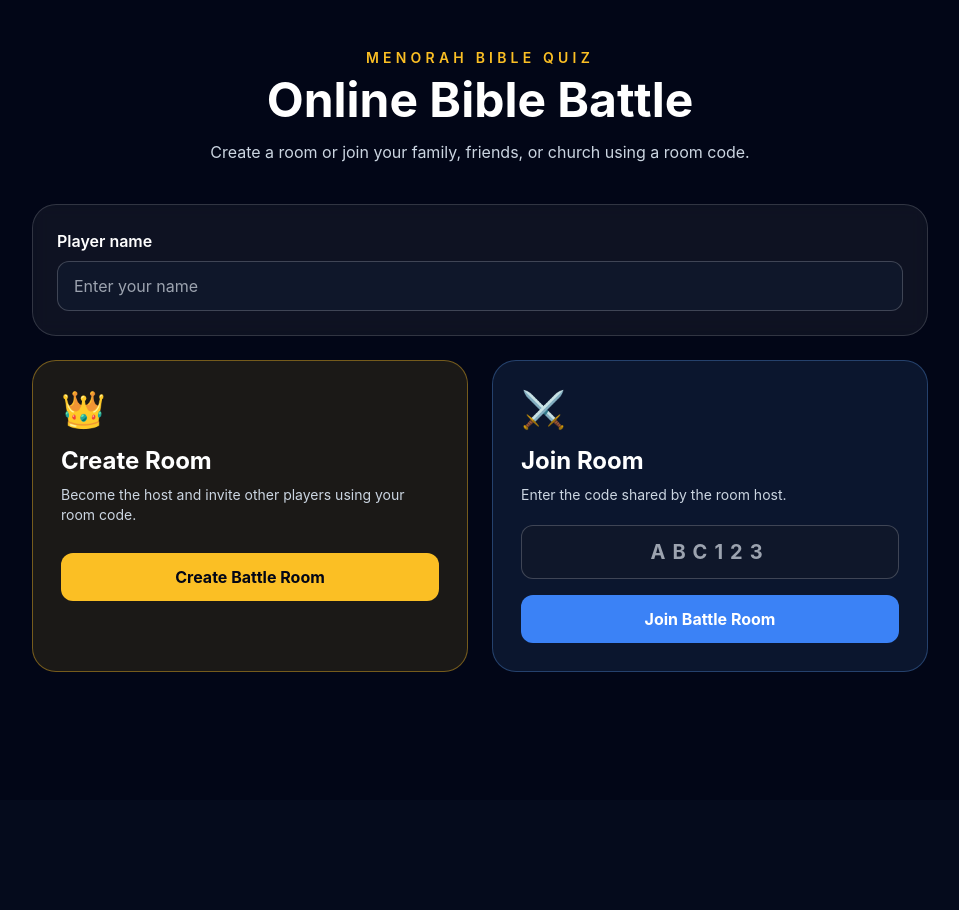
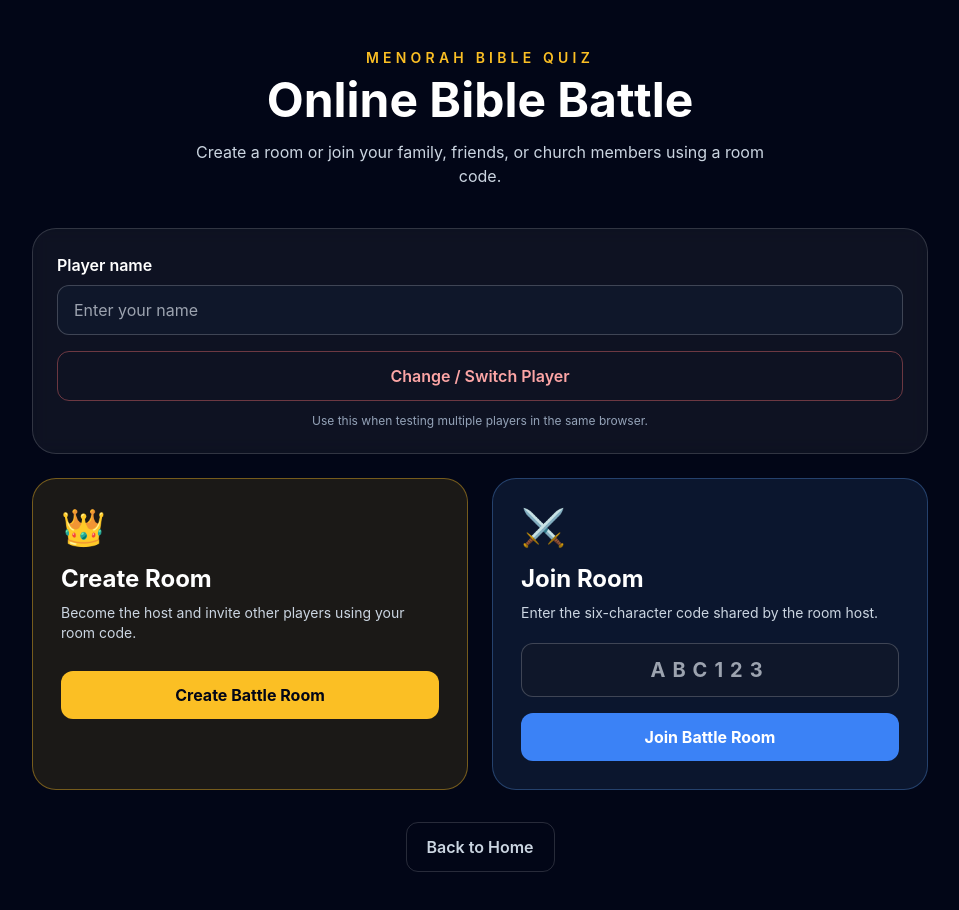
Before and after one commit to habtamuadargaso/menorah-bible-quiz, a Next.js app: page /multiplayer in a window 1280 px wide. Shown: the top 910 px of the page, without its empty margins (160-1119 px from the left). Before the commit the page ends 800 px from the top, so only its background shows below. Built offline with nearby package versions, Linux system fonts and the light colour scheme; no server answers.

Commit message:
Add switch player control to multiplayer

```diff
--- a/app/multiplayer/page.tsx
+++ b/app/multiplayer/page.tsx
@@ -3,7 +3,6 @@
 import { FormEvent, useEffect, useState } from "react";
 import { useRouter } from "next/navigation";
 import { createClient } from "@/lib/supabase/client";
-import { useLanguage } from "@/lib/i18n/LanguageContext";
 
 function generateRoomCode(length = 6): string {
   const characters = "ABCDEFGHJKLMNPQRSTUVWXYZ23456789";
@@ -13,14 +12,28 @@ function generateRoomCode(length = 6): string {
   }).join("");
 }
 
+function getErrorMessage(error: unknown): string {
+  if (
+    typeof error === "object" &&
+    error !== null &&
+    "message" in error &&
+    typeof error.message === "string"
+  ) {
+    return error.message;
+  }
+
+  return "Something went wrong. Please try again.";
+}
+
 export default function MultiplayerPage() {
   const router = useRouter();
-  const { lang } = useLanguage();
 
   const [playerName, setPlayerName] = useState("");
   const [roomCode, setRoomCode] = useState("");
   const [status, setStatus] = useState("");
   const [isLoading, setIsLoading] = useState(false);
+  const [isSwitchingPlayer, setIsSwitchingPlayer] =
+    useState(false);
 
   useEffect(() => {
     const savedName = window.localStorage.getItem(
@@ -41,7 +54,10 @@ export default function MultiplayerPage() {
     } = await supabase.auth.getUser();
 
     if (currentUser) {
-      return { supabase, user: currentUser };
+      return {
+        supabase,
+        user: currentUser,
+      };
     }
 
     if (getUserError) {
@@ -62,7 +78,10 @@ export default function MultiplayerPage() {
       throw new Error("Unable to create guest player.");
     }
 
-    return { supabase, user: data.user };
+    return {
+      supabase,
+      user: data.user,
+    };
   }
 
   async function ensurePlayerProfile(
@@ -80,7 +99,7 @@ export default function MultiplayerPage() {
         {
           id: user.id,
           display_name: name,
-          language: lang === "am" ? "am" : "en",
+          language: "en",
         },
         {
           onConflict: "id",
@@ -100,6 +119,52 @@ export default function MultiplayerPage() {
       supabase,
       userId: user.id,
     };
+  }
+
+  async function switchPlayer() {
+    setIsSwitchingPlayer(true);
+    setStatus("Creating a new guest player...");
+
+    try {
+      const supabase = createClient();
+
+      const { error: signOutError } =
+        await supabase.auth.signOut({
+          scope: "local",
+        });
+
+      if (signOutError) {
+        throw signOutError;
+      }
+
+      window.localStorage.removeItem(
+        "menorah-player-name"
+      );
+
+      const { data, error: signInError } =
+        await supabase.auth.signInAnonymously();
+
+      if (signInError) {
+        throw signInError;
+      }
+
+      if (!data.user) {
+        throw new Error(
+          "Unable to create a new guest player."
+        );
+      }
+
+      setPlayerName("");
+      setRoomCode("");
+      setStatus(
+        "New player session created. Enter a new player name."
+      );
+    } catch (error: unknown) {
+      console.error("Switch player error:", error);
+      setStatus(getErrorMessage(error));
+    } finally {
+      setIsSwitchingPlayer(false);
+    }
   }
 
   async function handleCreateRoom(
@@ -128,10 +193,6 @@ export default function MultiplayerPage() {
           }
         | null = null;
 
-      /*
-       * Retry a few times in the unlikely event that
-       * another room already uses the generated code.
-       */
       for (let attempt = 0; attempt < 5; attempt += 1) {
         const generatedCode = generateRoomCode();
 
@@ -140,9 +201,11 @@ export default function MultiplayerPage() {
           .insert({
             code: generatedCode,
             host_id: userId,
+            category_id: "old-testament",
+            game_level: 1,
+            language: "en",
             status: "waiting",
             current_question: 0,
-            language: lang === "am" ? "am" : "en",
             max_players: 8,
           })
           .select("id, code")
@@ -153,17 +216,14 @@ export default function MultiplayerPage() {
           break;
         }
 
-        if (
-          error &&
-          error.code !== "23505"
-        ) {
+        if (error && error.code !== "23505") {
           throw error;
         }
       }
 
       if (!createdRoom) {
         throw new Error(
-          "Unable to generate a unique room code. Try again."
+          "Unable to generate a unique room code. Please try again."
         );
       }
 
@@ -178,9 +238,6 @@ export default function MultiplayerPage() {
         });
 
       if (playerError) {
-        /*
-         * Clean up the empty room if adding the host failed.
-         */
         await supabase
           .from("rooms")
           .delete()
@@ -194,7 +251,6 @@ export default function MultiplayerPage() {
       );
     } catch (error: unknown) {
       console.error("Create room error:", error);
-
       setStatus(getErrorMessage(error));
     } finally {
       setIsLoading(false);
@@ -253,10 +309,8 @@ export default function MultiplayerPage() {
         );
       }
 
-      const {
-        count,
-        error: countError,
-      } = await supabase
+      const { count, error: countError } =
+        await supabase
           .from("room_players")
           .select("*", {
             count: "exact",
@@ -299,7 +353,6 @@ export default function MultiplayerPage() {
       );
     } catch (error: unknown) {
       console.error("Join room error:", error);
-
       setStatus(getErrorMessage(error));
     } finally {
       setIsLoading(false);
@@ -320,7 +373,8 @@ export default function MultiplayerPage() {
 
           <p className="mx-auto mt-4 max-w-xl text-slate-300">
             Create a room or join your family,
-            friends, or church using a room code.
+            friends, or church members using a room
+            code.
           </p>
         </header>
 
@@ -343,6 +397,24 @@ export default function MultiplayerPage() {
             placeholder="Enter your name"
             className="w-full rounded-xl border border-white/20 bg-slate-900 px-4 py-3 outline-none focus:border-amber-400"
           />
+
+          <button
+            type="button"
+            onClick={switchPlayer}
+            disabled={
+              isLoading || isSwitchingPlayer
+            }
+            className="mt-4 w-full rounded-xl border border-red-400/40 px-4 py-3 font-semibold text-red-300 transition hover:bg-red-400/10 disabled:cursor-not-allowed disabled:opacity-50"
+          >
+            {isSwitchingPlayer
+              ? "Switching Player..."
+              : "Change / Switch Player"}
+          </button>
+
+          <p className="mt-3 text-center text-xs text-slate-400">
+            Use this when testing multiple players in
+            the same browser.
+          </p>
         </section>
 
         <div className="grid gap-6 md:grid-cols-2">
@@ -359,13 +431,15 @@ export default function MultiplayerPage() {
             </h2>
 
             <p className="mt-2 text-sm text-slate-300">
-              Become the host and invite other
-              players using your room code.
+              Become the host and invite other players
+              using your room code.
             </p>
 
             <button
               type="submit"
-              disabled={isLoading}
+              disabled={
+                isLoading || isSwitchingPlayer
+              }
               className="mt-7 w-full rounded-xl bg-amber-400 px-5 py-3 font-bold text-slate-950 transition hover:bg-amber-300 disabled:cursor-not-allowed disabled:opacity-60"
             >
               {isLoading
@@ -387,8 +461,8 @@ export default function MultiplayerPage() {
             </h2>
 
             <p className="mt-2 text-sm text-slate-300">
-              Enter the code shared by the room
-              host.
+              Enter the six-character code shared by
+              the room host.
             </p>
 
             <label
@@ -406,10 +480,7 @@ export default function MultiplayerPage() {
                 setRoomCode(
                   event.target.value
                     .toUpperCase()
-                    .replace(
-                      /[^A-Z0-9]/g,
-                      ""
-                    )
+                    .replace(/[^A-Z0-9]/g, "")
                     .slice(0, 6)
                 )
               }
@@ -420,7 +491,9 @@ export default function MultiplayerPage() {
 
             <button
               type="submit"
-              disabled={isLoading}
+              disabled={
+                isLoading || isSwitchingPlayer
+              }
               className="mt-4 w-full rounded-xl bg-blue-500 px-5 py-3 font-bold transition hover:bg-blue-400 disabled:cursor-not-allowed disabled:opacity-60"
             >
               {isLoading
@@ -438,20 +511,17 @@ export default function MultiplayerPage() {
             {status}
           </div>
         )}
+
+        <div className="mt-8 text-center">
+          <button
+            type="button"
+            onClick={() => router.push("/")}
+            className="rounded-xl border border-white/15 px-5 py-3 font-semibold text-slate-300 transition hover:bg-white/5"
+          >
+            Back to Home
+          </button>
+        </div>
       </div>
     </main>
   );
 }
-
-function getErrorMessage(error: unknown): string {
-  if (
-    typeof error === "object" &&
-    error !== null &&
-    "message" in error &&
-    typeof error.message === "string"
-  ) {
-    return error.message;
-  }
-
-  return "Something went wrong. Please try again.";
-}
```
Lines whose indentation alone changed are shown as unchanged.
